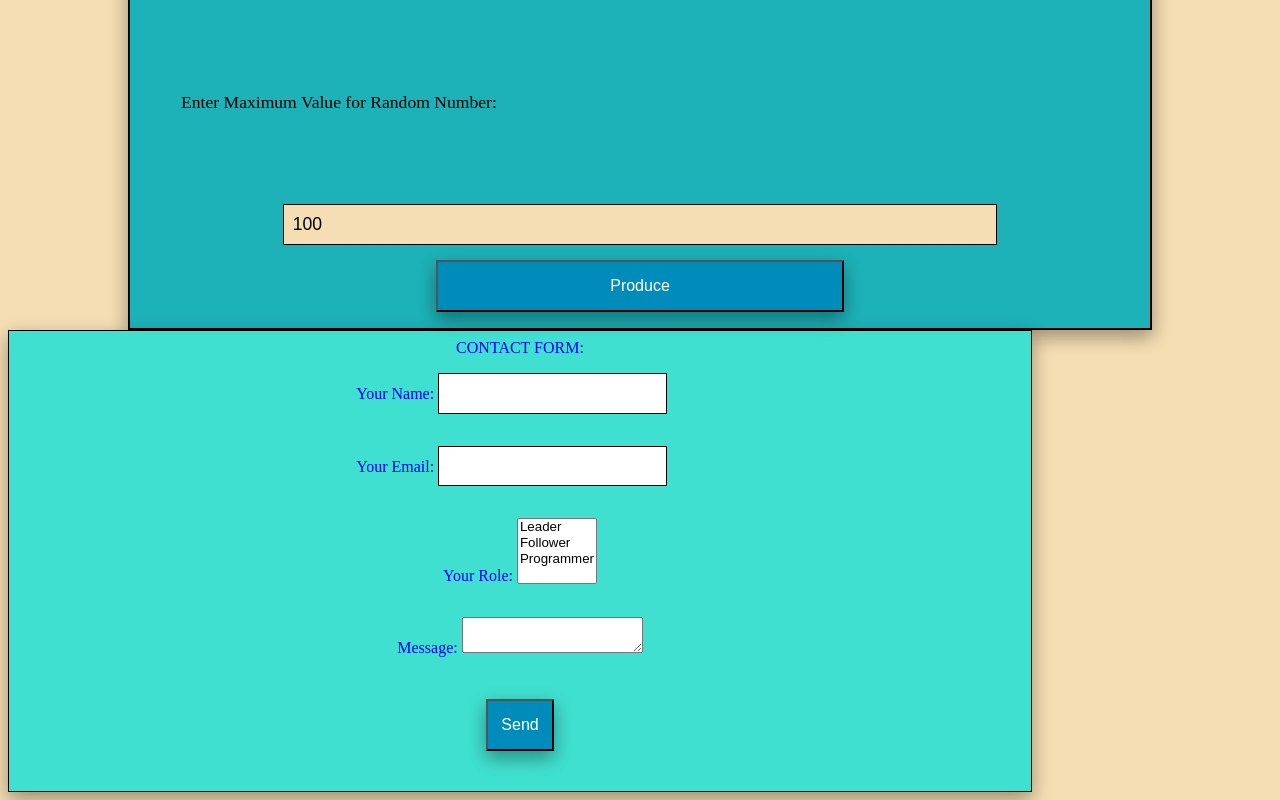
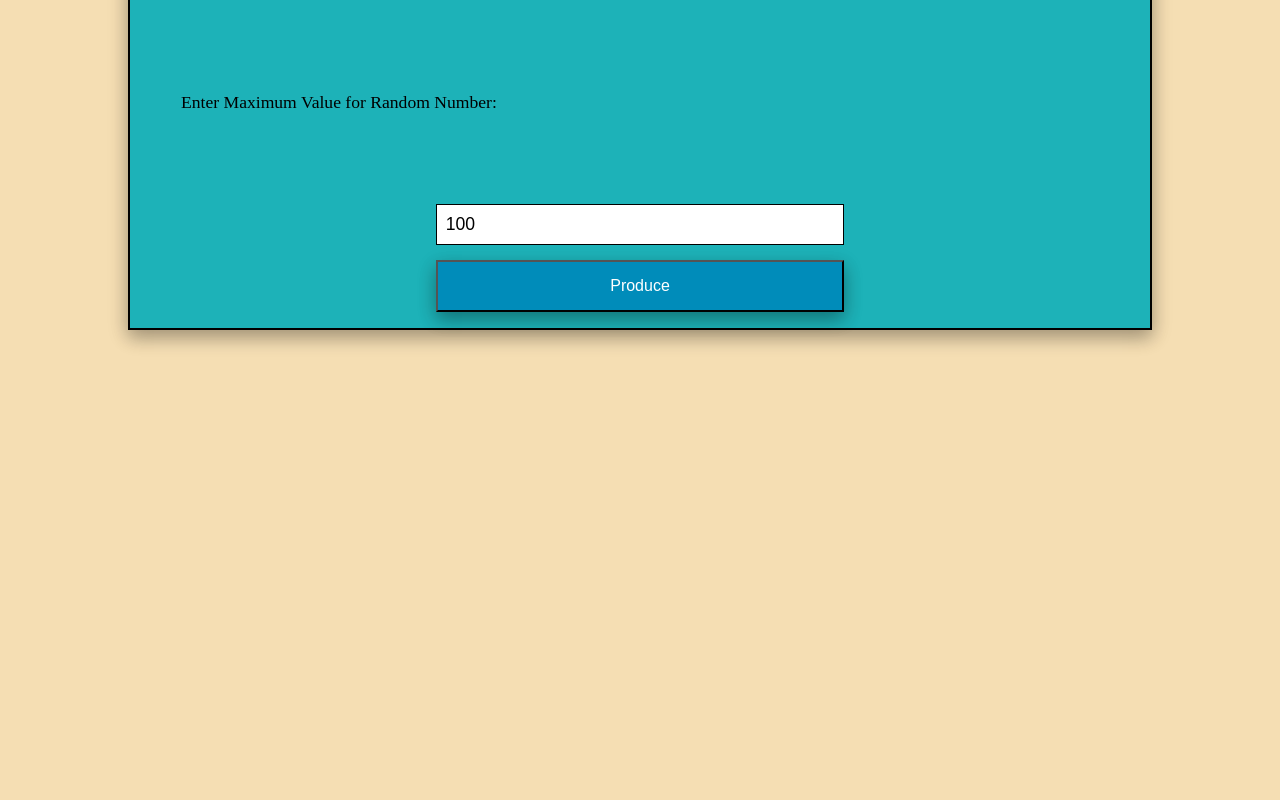
Before and after one commit to kuankuanta/randomg, a plain HTML site: page index.html in a window 1280 px wide. Shown: the part 318-1118 px from the top of the page. After the commit the page ends 800 px from the top, so only its background shows below. Drawn offline with Linux system fonts and the light colour scheme.

Commit message:
form removed

```diff
--- a/index.html
+++ b/index.html
@@ -17,29 +17,7 @@
 
 
     </div>
-    <div class="form">
-        <form name="contact" method="POST" data-netlify="true">CONTACT FORM:
-            <p>
-              <label>Your Name: <input type="text" name="name" /></label>
-            </p>
-            <p>
-              <label>Your Email: <input type="email" name="email" /></label>
-            </p>
-            <p>
-              <label>Your Role: <select name="role[]" multiple>
-                <option value="leader">Leader</option>
-                <option value="follower">Follower</option>
-                <option value="programmer">Programmer</option>
-              </select></label>
-            </p>
-            <p>
-              <label>Message: <textarea name="message"></textarea></label>
-            </p>
-            <p>
-              <button id="btn1" type="submit">Send</button>
-            </p>
-          </form>
-        </div>
+
 
 </body>
 </html>
--- a/style.css
+++ b/style.css
@@ -25,7 +25,7 @@ body{
     border:1px solid;
     padding:5px;
     background: sandybrown;
-    width:90%;
+
     box-shadow: 0 8px 16px 0 rgba(0,0,0,0.2), 0 6px 20px 0 rgba(0,0,0,0.19);
 
 }
@@ -52,18 +52,13 @@ button {
   button:active {
     transform: scale(0.8);
   }
-  #btn1{
-    display:flex;
-    align-items: center;
-    justify-content: center;
-  }
 
   input{
       margin: 5px;
       padding:0.5em;
       font-size: 1.1em;
       border:1px solid;
-      width: 70%;
+      width: 40%;
   }
   h1{
     margin: auto;
@@ -78,42 +73,3 @@ button {
     width: 90%;
 
   }
-  input{
-    background: wheat;
-
-  }
-
-  .form{
-    display: flex;
-    align-items: center;
-    justify-content: center;
-    flex:1;
-    border: 1px solid;
-    width:80vw;
-    background-color: turquoise;
-    box-shadow: 0 8px 16px 0 rgba(0,0,0,0.2), 0 6px 20px 0 rgba(0,0,0,0.19);
-
-  }
-  form{
-    display: flex;
-    color:blue;
-    padding: 1vh;
-    align-items: center;
-    justify-content: center;
-    flex-direction: column;
-    align-items: center;
-    justify-content: center;
-
-  }
-  form input{
-    background:white;
-    width:70%;
-    margin:auto;
-
-  }
-  form p{
-    display: flex;
-    justify-content: center;
-    align-items: center;
-
-  }
```
